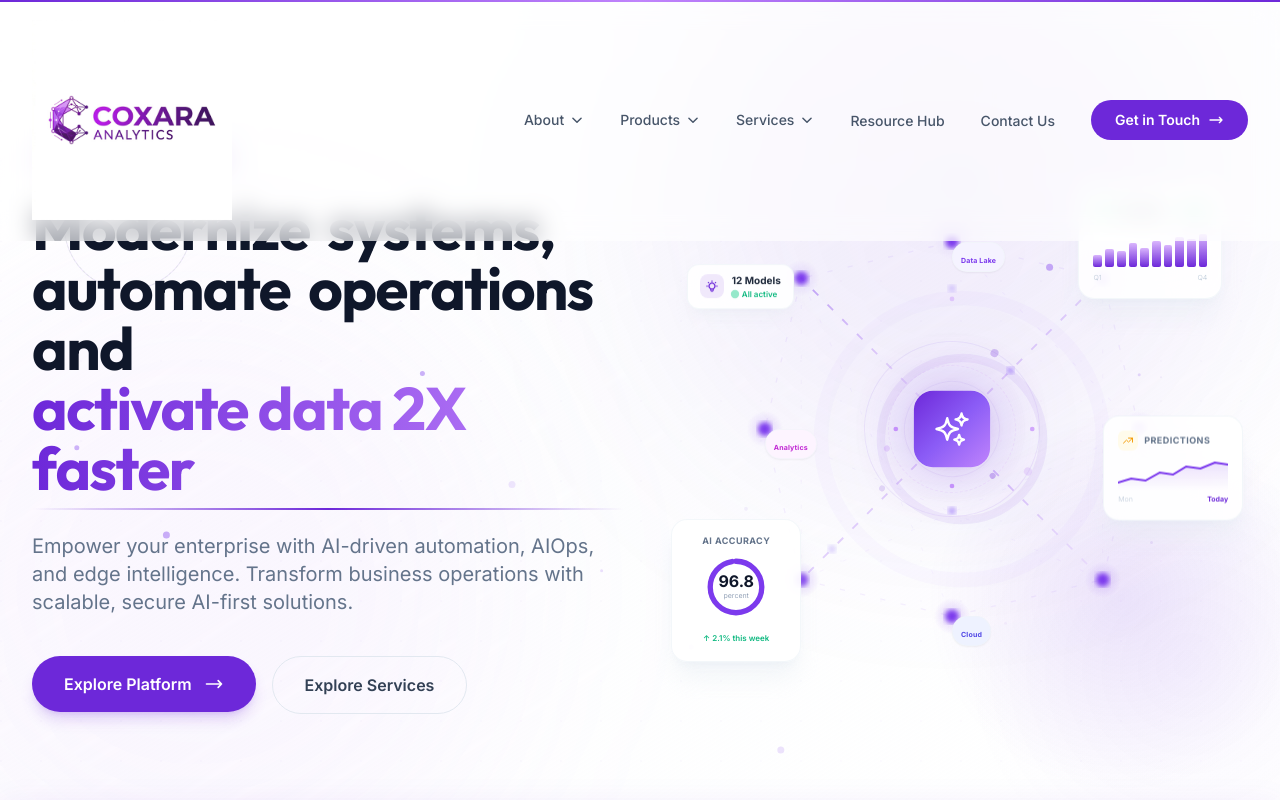
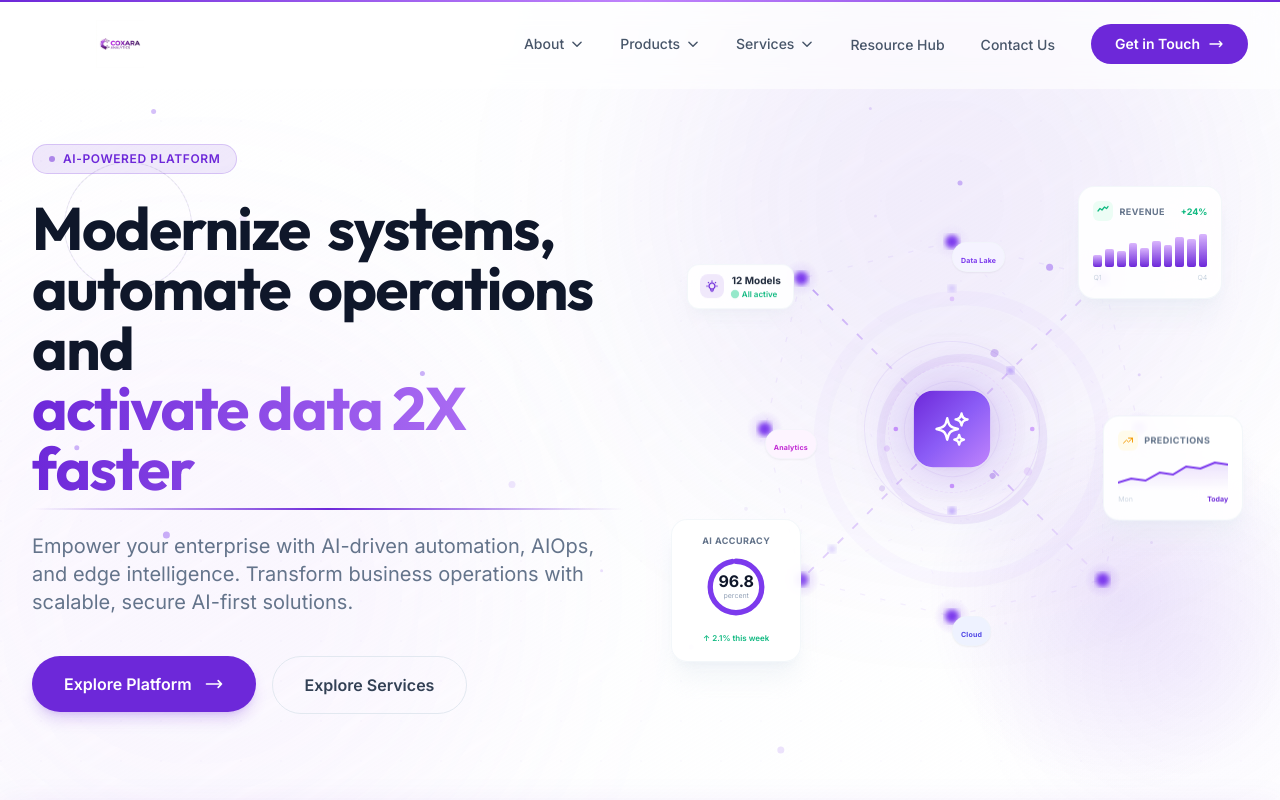
Before and after one commit to chandran65/coxara_analytics, a React (Vite) app in the folder client/: page / in a window 1280 px wide. Shown: the top 800 px of the page. Built offline with nearby package versions, Linux system fonts and the light colour scheme.

Commit message:
Fix logo sizing with clean Tailwind classes, remove inline style hacks

```diff
--- a/client/src/components/layout/Footer.jsx
+++ b/client/src/components/layout/Footer.jsx
@@ -139,11 +139,11 @@ const Footer = () => {
                 },
               }}
             >
-              <Link to="/" className="inline-block group mb-4 overflow-hidden" style={{ width: '200px' }}>
+              <Link to="/" className="inline-block group mb-4">
                 <img
                   src="/geometric_c_nodes.png"
                   alt="COXARA Analytics"
-                  className="w-full h-auto object-contain mix-blend-multiply transition-all duration-300 group-hover:scale-105 opacity-90 group-hover:opacity-100"
+                  className="h-12 w-44 mix-blend-multiply object-contain transition-all duration-300 group-hover:scale-105 opacity-90 group-hover:opacity-100"
                 />
               </Link>
               <p className="text-secondary-500 text-sm leading-relaxed mb-8 max-w-xs">
--- a/client/src/components/layout/Navbar.jsx
+++ b/client/src/components/layout/Navbar.jsx
@@ -253,8 +253,7 @@ const Navbar = () => {
           {/* Logo */}
           <Link
             to="/"
-            className="flex items-center group relative z-10 overflow-hidden"
-            style={{ width: isScrolled ? '160px' : '200px' }}
+            className="flex-shrink-0 flex items-center group relative z-10"
             onClick={() => {
               setIsOpen(false);
               setActiveDropdown(null);
@@ -263,7 +262,9 @@ const Navbar = () => {
             <motion.img
               src="/geometric_c_nodes.png"
               alt="COXARA Analytics"
-              className="w-full h-auto mix-blend-multiply object-contain transition-all duration-500 origin-left"
+              className={`mix-blend-multiply object-contain transition-all duration-500 ${
+                isScrolled ? "h-10 w-36" : "h-12 w-44"
+              }`}
               whileHover={{ scale: 1.03 }}
               transition={{ duration: 0.3 }}
             />
```
